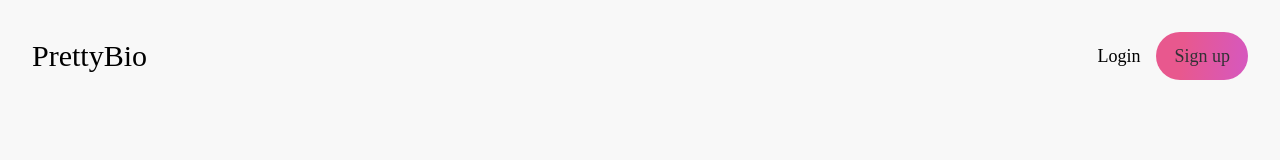
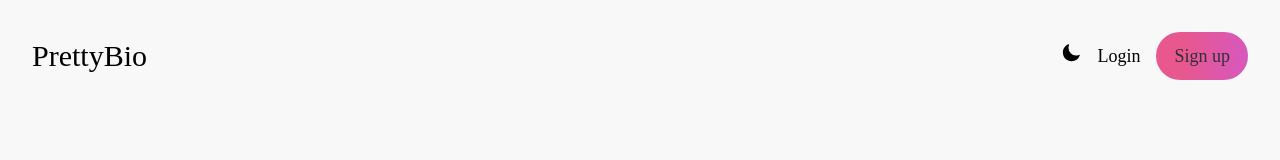
Before and after one commit to devtofunmi/prettybio, a Next.js app: page / in a window 1280 px wide. Shown: the top 160 px of the page. Built offline with nearby package versions, Linux system fonts and the light colour scheme; a web font is replaced by a local one.

Commit message:
add light and dark mode button

```diff
--- a/components/HomepageNavbar.jsx
+++ b/components/HomepageNavbar.jsx
@@ -2,6 +2,8 @@ import React, { useEffect, useState } from "react";
 import Link from "next/link";
 import GradientBorder from "./GradientBorder";
 import { useTheme } from "next-themes";
+import Image from "next/image";
+
 
 const HomepageNavbar = () => {
   const { systemTheme, theme, setTheme } = useTheme();
@@ -14,6 +16,11 @@ const HomepageNavbar = () => {
   if (!mounted) return null;
   const currentTheme = theme === "system" ? systemTheme : theme;
 
+  const toggleTheme = () => {
+    const newTheme = currentTheme === "dark" ? "light" : "dark";
+    setTheme(newTheme);
+  };
+
   return (
     <div
       className={`text ${
@@ -22,12 +29,27 @@ const HomepageNavbar = () => {
     >
       <div>
         <Link href="/">
-          <h2 className="text-2xl lg:text-3xl">
-            PrettyBio
-          </h2>
+          <h2 className="text-[20px] md:text-3xl">PrettyBio</h2>
         </Link>
       </div>
       <div className="flex items-center justify-center">
+        <div>
+          <button
+            className={`bg-${
+              currentTheme === "dark" ? "black" : "gray"
+            }-700 hover:bg-${
+              currentTheme === "dark" ? "white" : "gray"
+            } w-[15px] md:w-[20px] rounded-md`}
+            onClick={toggleTheme}
+          >
+            <Image
+              src={`/assets/${currentTheme === "dark" ? "sun" : "moon"}.svg`}
+              alt="logo"
+              height={20}
+              width={20}
+            />
+          </button>
+        </div>
         <div>
           <Link href="/Login">
             <button className="bg-transparent rounded-full text-sm lg:text-lg px-1 lg:px-4 py-2 ">
```
